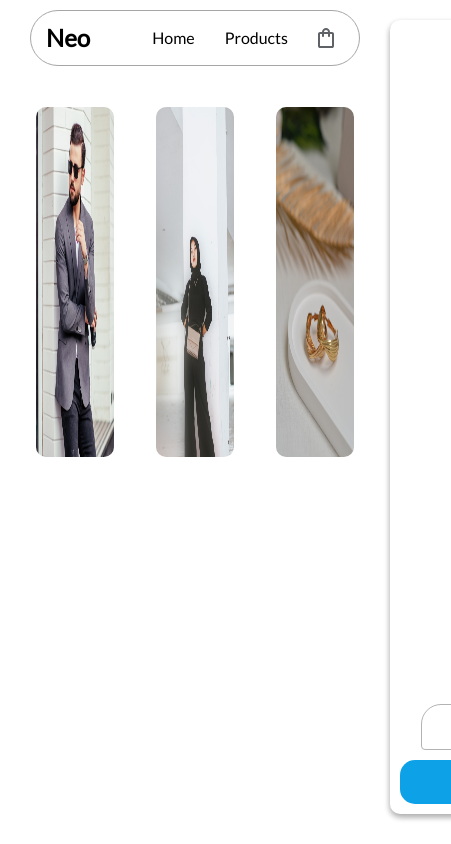
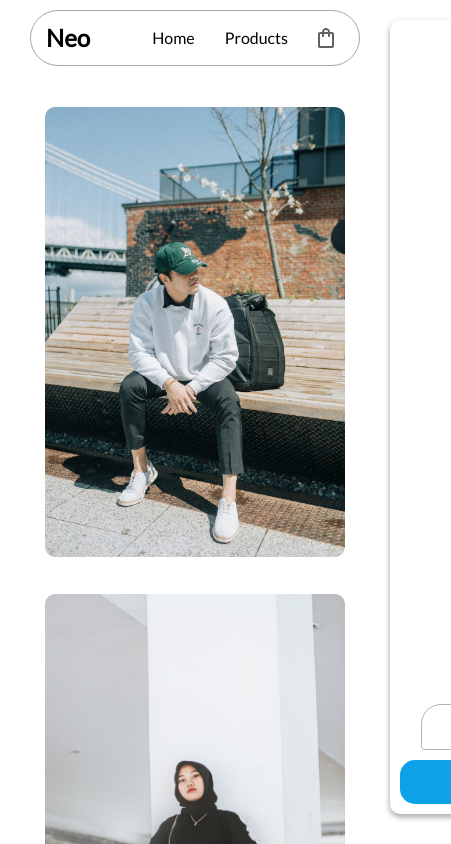
Before and after one commit to ehsan-saf/shopping-cart, a React (Vite) app: page / in a window 390 px wide. Shown: the top 844 px of the page, 451 px wide, since content can reach past the window. Built offline with nearby package versions, Linux system fonts and the light colour scheme.

Commit message:
Make category images responsive

```diff
--- a/src/components/subComponents/Categories.jsx
+++ b/src/components/subComponents/Categories.jsx
@@ -59,11 +59,16 @@ const SingleCategory = styled.button`
   cursor: pointer;
 
   & img {
-    width: auto;
-    height: 350px;
-
+    object-fit: cover;
+    max-height: 100%;
     border-radius: 10px;
     will-change: filter;
+  }
+
+  @media (max-width: 650px) {
+    & img {
+      max-width: 300px;
+    }
   }
 
   &:hover img {
@@ -127,12 +132,15 @@ const Title = styled.div`
 `;
 
 const Container = styled.div`
-  max-width: 800px;
+  max-width: 1000px;
   margin: 0 auto;
 
   display: grid;
-  justify-content: center;
   justify-items: center;
   grid-template-columns: repeat(3, 1fr);
   gap: 30px;
+
+  @media (max-width: 650px) {
+    grid-template-columns: 1fr;
+  }
 `;
```
Also changed, not shown: src/assets/images/man-example.jpg.
